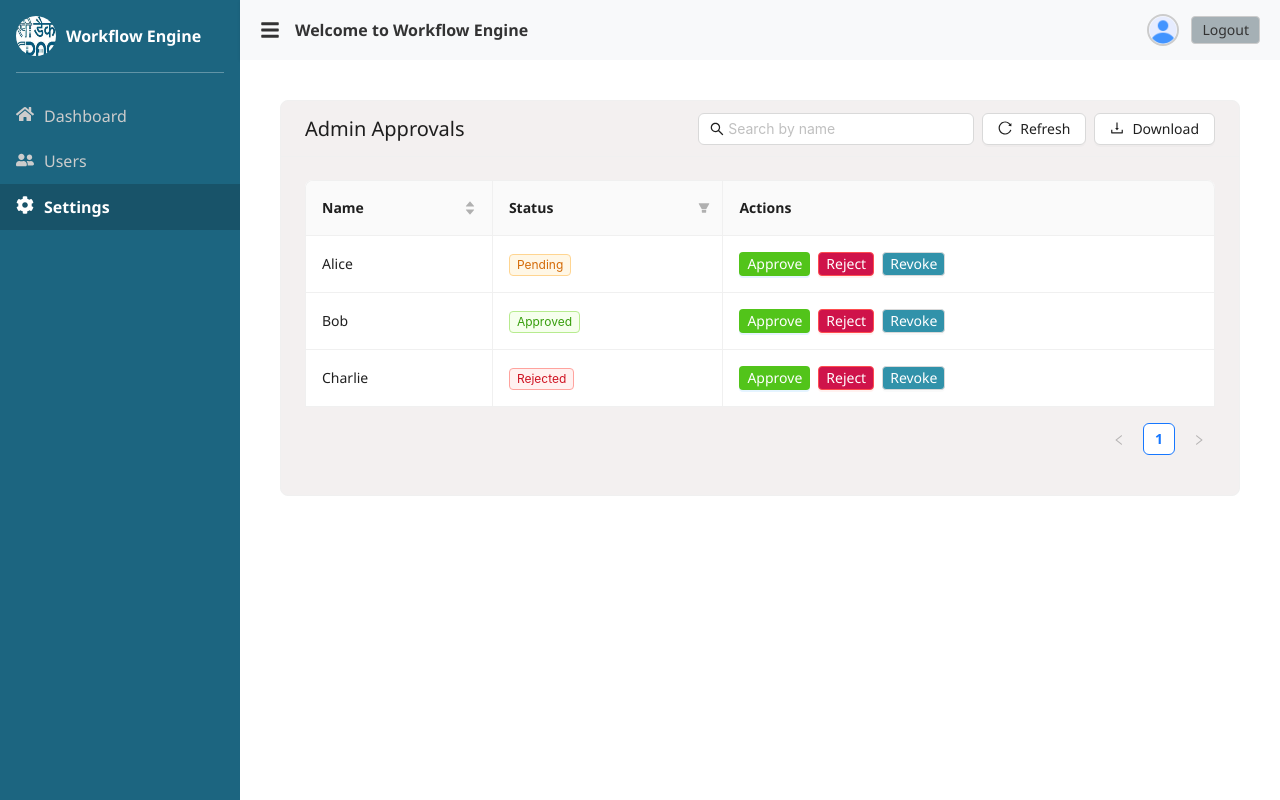
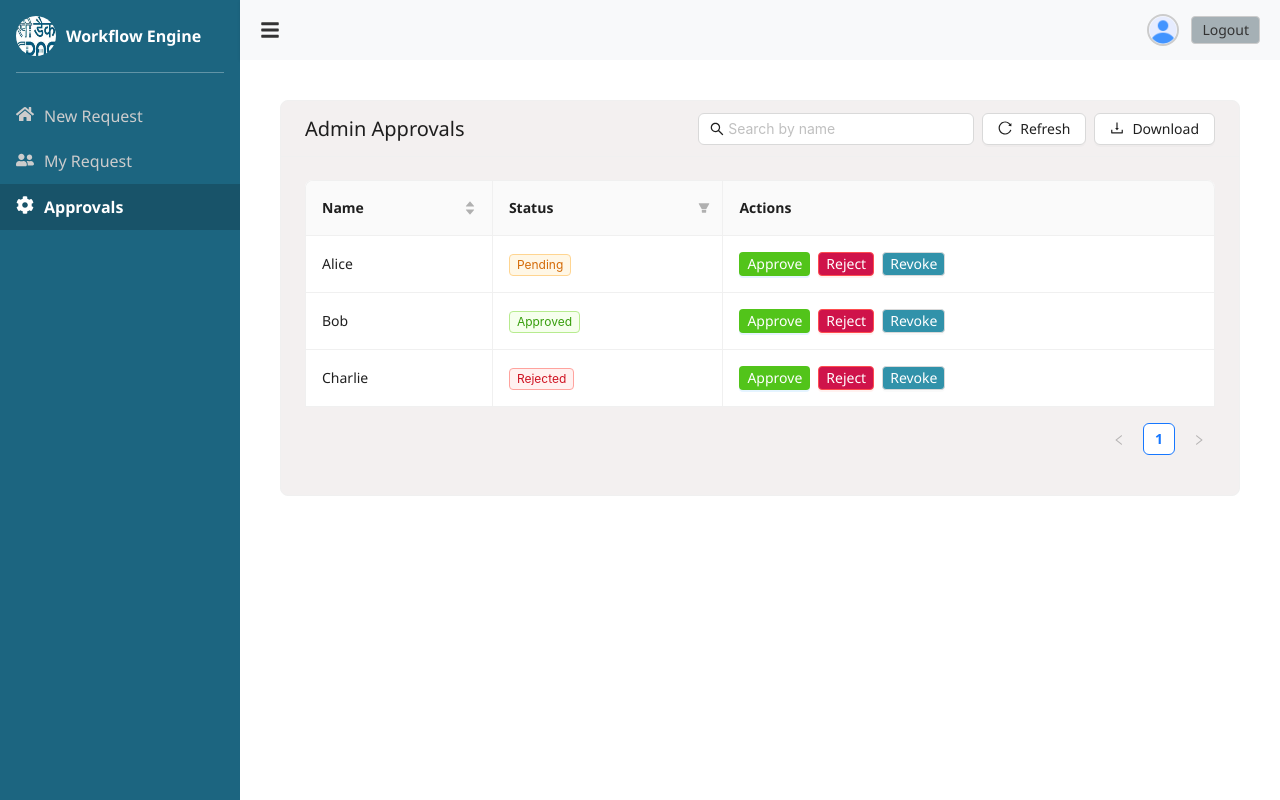
Before and after one commit to vijayalakshmi9503/workflow_frontend, a React (Create React App) app: page /settings in a window 1280 px wide. Built offline with nearby package versions, Linux system fonts and the light colour scheme.

Commit message:
Changed the sidebar names

```diff
--- a/src/App.js
+++ b/src/App.js
@@ -19,7 +19,7 @@ const AppLayout = ({ collapsed, setCollapsed, onLogout }) => {
         <button className="toggle-btn" onClick={() => setCollapsed(!collapsed)}>
           <FaBars />
         </button>
-        <span className="navbar-title">Welcome to Workflow Engine</span>
+
 
         <div className="navbar-right">
           <img src="/avatar.jpg" alt="User" className="avatar" />
--- a/src/components/Sidebar.js
+++ b/src/components/Sidebar.js
@@ -5,9 +5,9 @@ import './Sidebar.css';
 
 const Sidebar = ({ collapsed, toggleSidebar }) => {
   const menuItems = [
-    { name: 'Dashboard', icon: <FaHome />, path: '/dashboard' },
-    { name: 'Users', icon: <FaUserFriends />, path: '/users' },
-    { name: 'Settings', icon: <FaCog />, path: '/settings' },
+    { name: 'New Request', icon: <FaHome />, path: '/dashboard' },
+    { name: 'My Request', icon: <FaUserFriends />, path: '/users' },
+    { name: 'Approvals', icon: <FaCog />, path: '/settings' },
   ];
 
   return (
```
